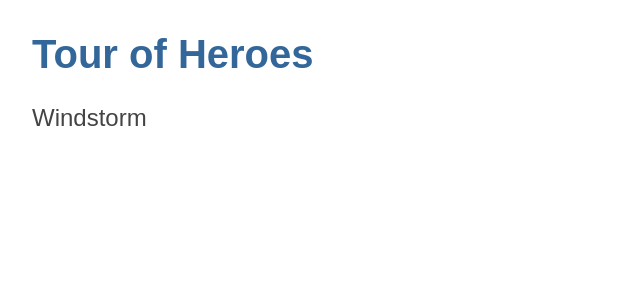
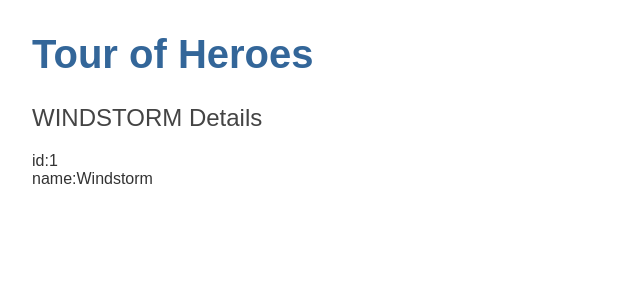
Before and after one commit to Marcos8060/Angular-Heroes, an Angular app in the folder tour-heroes/: page / in a window 1280 px wide. Shown: the top 300 px of the page, without its empty margins (0-640 px from the left). Built offline with nearby package versions, Linux system fonts and the light colour scheme.

Commit message:
added a heroes interface with id and name object and refactored it in the heroes component

```diff
--- /dev/null
+++ b/tour-heroes/src/app/hero.ts
@@ -0,0 +1,4 @@
+export interface Hero {
+    id: 1,
+    name: string,
+}
--- a/tour-heroes/src/app/heroes/heroes.component.html
+++ b/tour-heroes/src/app/heroes/heroes.component.html
@@ -1 +1,3 @@
-<h2>{{hero}}</h2>
+<h2>{{hero.name | uppercase}} Details</h2>
+<div><span>id:</span>{{hero.id}}</div>
+<div><span>name:</span>{{hero.name}}</div>
--- a/tour-heroes/src/app/heroes/heroes.component.ts
+++ b/tour-heroes/src/app/heroes/heroes.component.ts
@@ -1,4 +1,5 @@
 import { Component, OnInit } from '@angular/core';
+import { Hero } from '../hero';
 
 @Component({
   selector: 'app-heroes',
@@ -6,7 +7,11 @@
   styleUrls: ['./heroes.component.css']
 })
 export class HeroesComponent implements OnInit {
-  hero = 'Windstorm';
+
+  hero : Hero = {
+    id: 1,
+    name: 'Windstorm'
+  }
 
   constructor() { }
 
```
